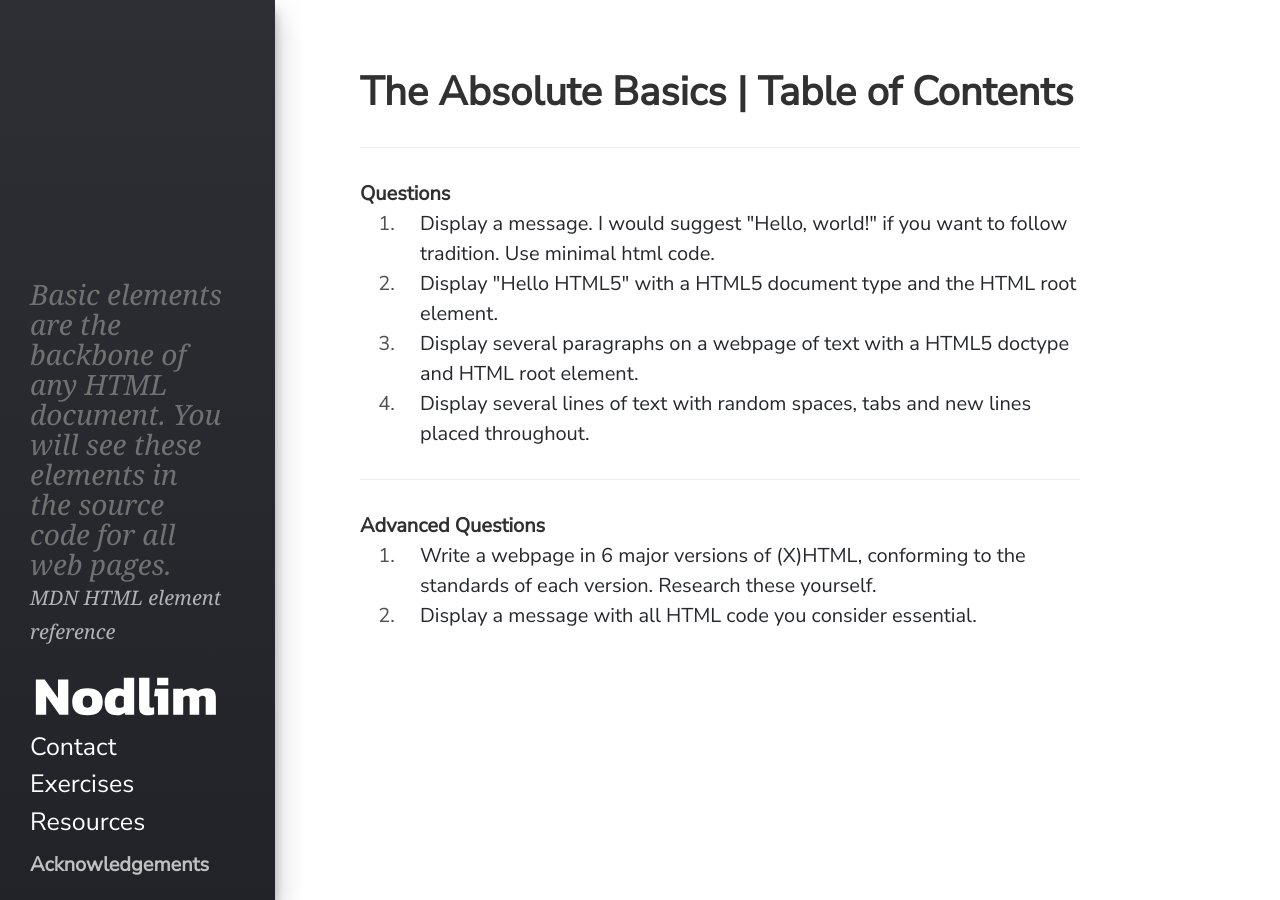
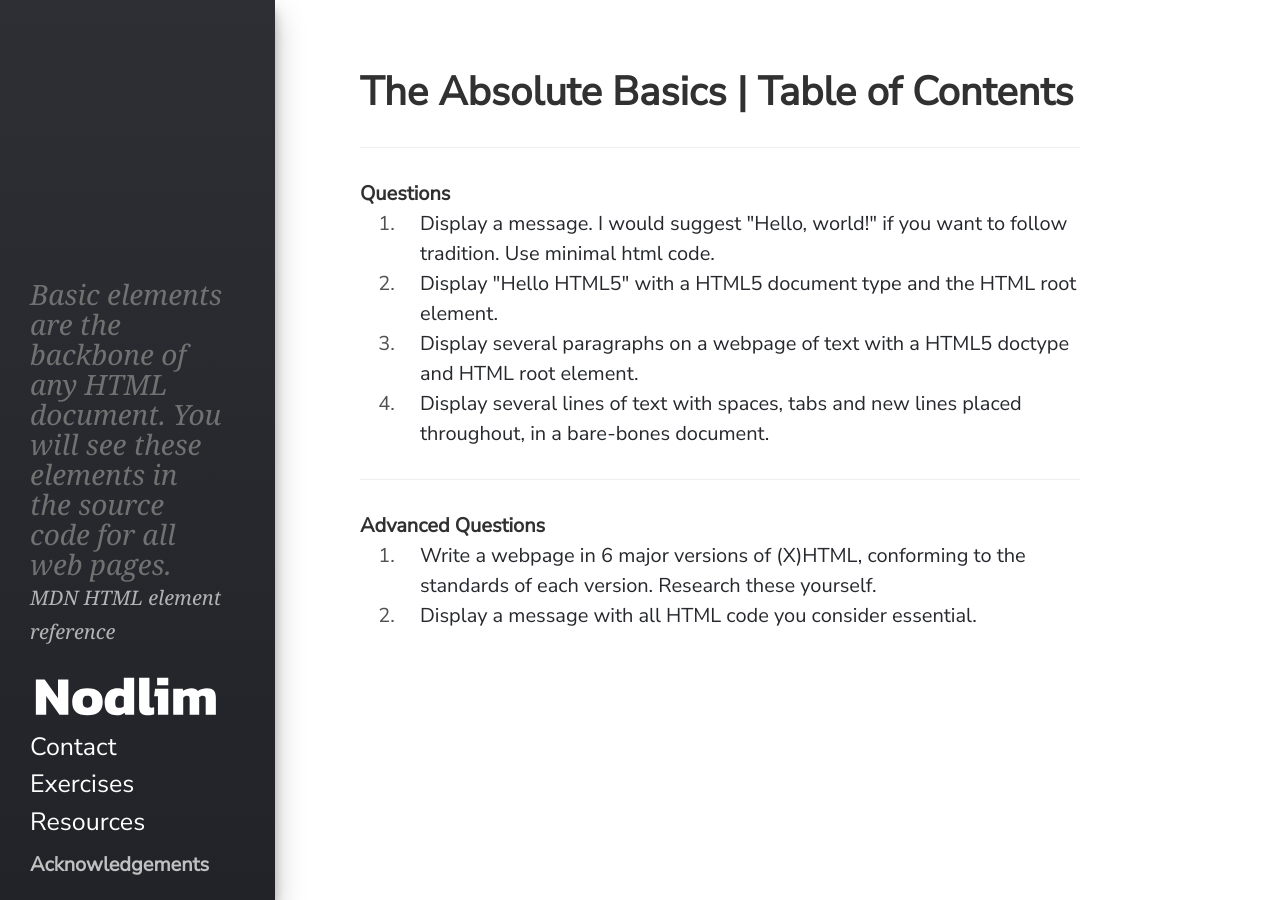
Before and after one commit to kranzuft/nodlim_old, a Jekyll site: the page built from _html/basic.md, in a window 1280 px wide. Built offline with Jekyll 4.4.1, drawn with Linux system fonts in a browser that asks for light colours.

Commit message:
Reworked titles and code

```diff
--- a/_html/basic.md
+++ b/_html/basic.md
@@ -13,8 +13,8 @@ questions:
     link: doctype
   - desc: Display several paragraphs on a webpage of text with a HTML5 doctype and HTML root element.
     link: multline
-  - desc: Display several lines of text with random spaces, tabs and new lines placed throughout.
-    link: messline
+  - desc: Display several lines of text with spaces, tabs and new lines placed throughout, in a bare-bones document.
+    link: codeline
 adv_questions:
   - desc: Write a webpage in 6 major versions of (X)HTML, conforming to the standards of each version. Research these yourself.
     link: versions
```
Also changed, not shown: _html/sol/basic/codeline.md (renamed from _html/sol/basic/messline.md, +1 -1 lines), _html/sol/basic/multline.md (+1 -1 lines).
